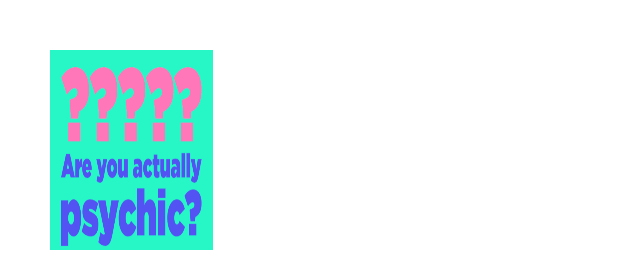
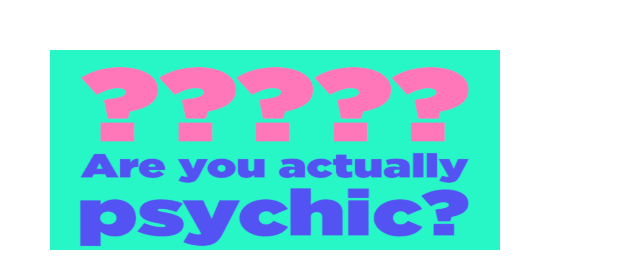
Before and after one commit to kayleybannister/psychic-game, a plain HTML site: page index.html in a window 1280 px wide. Shown: the top 266 px of the page, without its empty margins (0-640 px from the left). Drawn offline with Linux system fonts and the light colour scheme.

Commit message:
revised width for img in css

```diff
--- a/assets/css/style.css
+++ b/assets/css/style.css
@@ -11,6 +11,6 @@ h2 {
 }
 
 img {
-    width: 50%;
+    width: 450px;
     height: 200px;
 }
```
